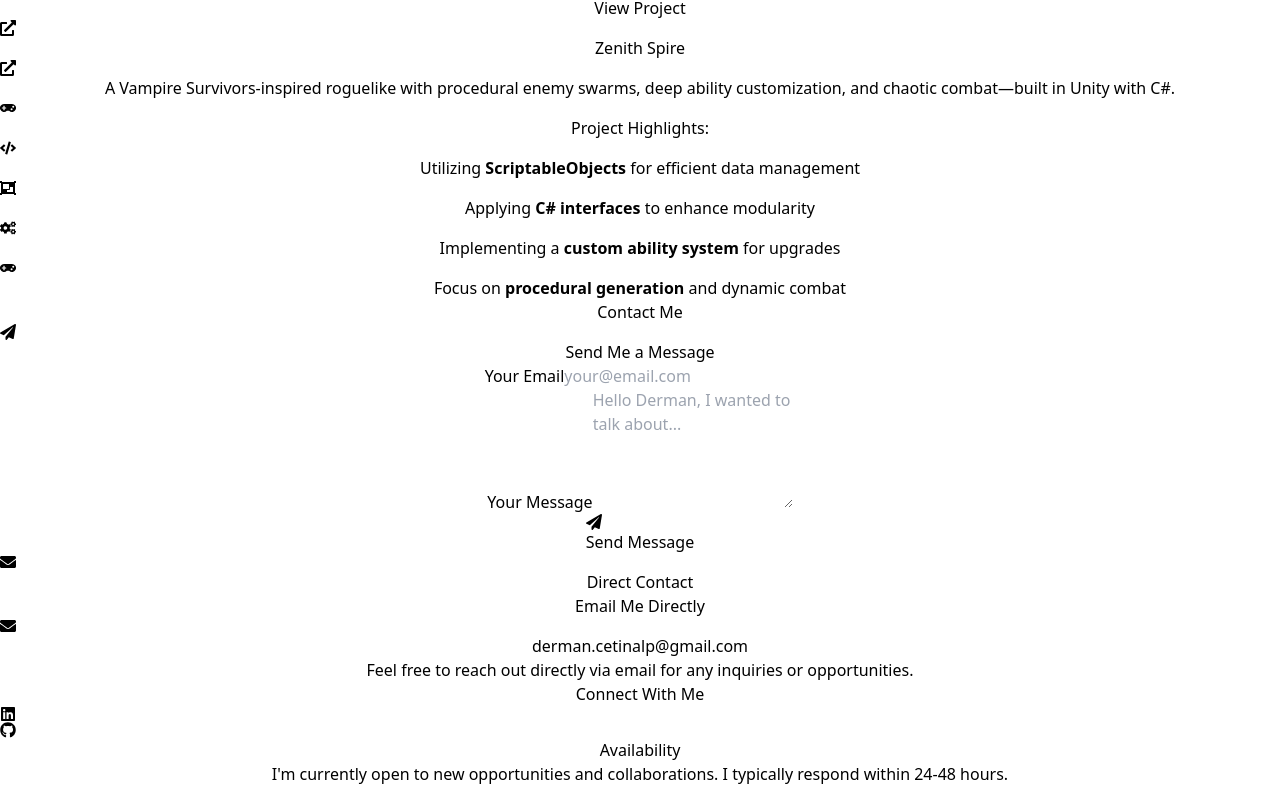
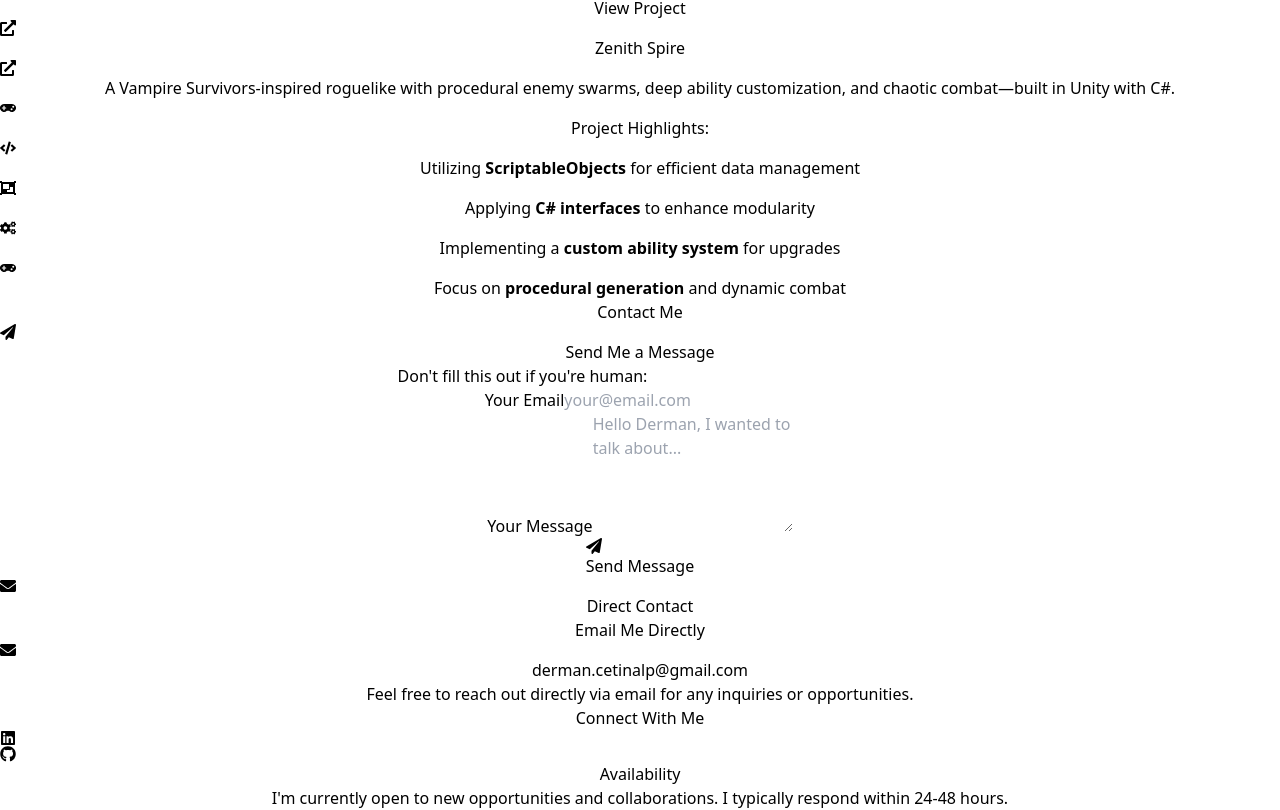
Before and after one commit to dse188/derman_portfolio, a React (Vite) app: page / in a window 1280 px wide. Shown: the part 3614-4424 px from the top of the page. Before the commit the page ends 4400 px from the top, so only its background shows below. Built offline with nearby package versions, Linux system fonts and the light colour scheme.

Commit message:
Redeploy proj

```diff
--- a/package.json
+++ b/package.json
@@ -14,6 +14,7 @@
     "react": "^19.0.0",
     "react-dom": "^19.0.0",
     "react-icons": "^5.5.0",
+    "react-router-dom": "^7.5.1",
     "react-tsparticles": "^2.12.0",
     "three": "^0.174.0",
     "tsparticles": "^2.12.0",
--- a/src/App.jsx
+++ b/src/App.jsx
@@ -1,36 +1,36 @@
 import './App.css'
+import { BrowserRouter as Router, Routes, Route } from 'react-router-dom';
 import Navbar from './components/Navbar'
 import Hero from './components/Hero'
 import About from './components/About'
 import HeadBar from './components/HeadBar'
-import ParticlesBackground  from './components/ParticlesBackground'
+import ParticlesBackground from './components/ParticlesBackground'
 import Home from './components/Home'
 import AboutMe from './components/AboutMe'
 import Projects from './components/Projects'
 import Experience from './components/Experience'
 import Contacts from './components/Contacts'
-
+import SuccessPage from './components/SuccessPage'; // or './pages/SuccessPage'
 
 function App() {
-
   return (
-    <div>
+    <Router>
       <ParticlesBackground />
       <HeadBar />
-      <Home />
-      <AboutMe />
-      <Experience />
-      <Projects />
-      <Contacts />
-
-    </div>
-    /*<div>
-      <Navbar />
-      <Hero />
-      <About />
-    </div>*/
-
+      <Routes>
+        <Route path="/" element={
+          <>
+            <Home />
+            <AboutMe />
+            <Experience />
+            <Projects />
+            <Contacts />
+          </>
+        } />
+        <Route path="/success" element={<SuccessPage />} />
+      </Routes>
+    </Router>
   );
 }
 
-export default App
+export default App;
--- a/src/components/Contacts.jsx
+++ b/src/components/Contacts.jsx
@@ -1,7 +1,26 @@
 import React from 'react';
 import { FaEnvelope, FaLinkedin, FaGithub, FaPaperPlane } from 'react-icons/fa';
+import { useNavigate } from 'react-router-dom';
 
 const Contacts = () => {
+  const navigate = useNavigate();
+
+  const handleSubmit = async (e) => {
+    e.preventDefault();
+    const formData = new FormData(e.target);
+
+    try {
+      await fetch("/", {
+        method: "POST",
+        headers: { "Content-Type": "application/x-www-form-urlencoded" },
+        body: new URLSearchParams(formData).toString(),
+      });
+      navigate("/success"); // This will redirect to the success page
+    } catch (error) {
+      alert("Error submitting form. Please try again.");
+    }
+  };
+
   return (
     <section id="contact" className="py-16 px-4 max-w-6xl mx-auto">
       <h1 className="text-4xl md:text-5xl font-bold text-center mb-16 text-transparent bg-clip-text bg-gradient-to-r from-blue-400 to-indigo-500">
@@ -21,11 +40,15 @@ const Contacts = () => {
             method="POST"
             data-netlify="true"
             data-netlify-honeypot="bot-field"
+            onSubmit={handleSubmit}
             className="space-y-6"
-            netlify
           >
             <input type="hidden" name="form-name" value="contact" />
-            <input type="hidden" name="bot-field" />
+            <p className="hidden">
+              <label>
+                Don't fill this out if you're human: <input name="bot-field" />
+              </label>
+            </p>
 
             <div>
               <label htmlFor="email" className="block text-gray-300 mb-2">Your Email</label>
--- /dev/null
+++ b/src/components/SuccessPage.jsx
@@ -0,0 +1,24 @@
+import React from 'react';
+import { FaCheckCircle } from 'react-icons/fa';
+
+const SuccessPage = () => {
+  return (
+    <div className="min-h-screen flex items-center justify-center bg-gray-900 text-white p-4">
+      <div className="text-center max-w-md bg-gray-800/50 backdrop-blur-sm p-8 rounded-xl border border-white/10">
+        <FaCheckCircle className="text-green-500 text-5xl mx-auto mb-4" />
+        <h1 className="text-3xl font-bold mb-4">Message Sent!</h1>
+        <p className="text-lg mb-6">
+          Thank you for your message. I'll get back to you as soon as possible.
+        </p>
+        <a
+          href="/"
+          className="inline-flex items-center px-4 py-2 bg-blue-600 hover:bg-blue-700 rounded-md transition-colors"
+        >
+          Return Home
+        </a>
+      </div>
+    </div>
+  );
+};
+
+export default SuccessPage;
```
Also changed, not shown: 1 other file (tests, documents, lock files or other folders).
